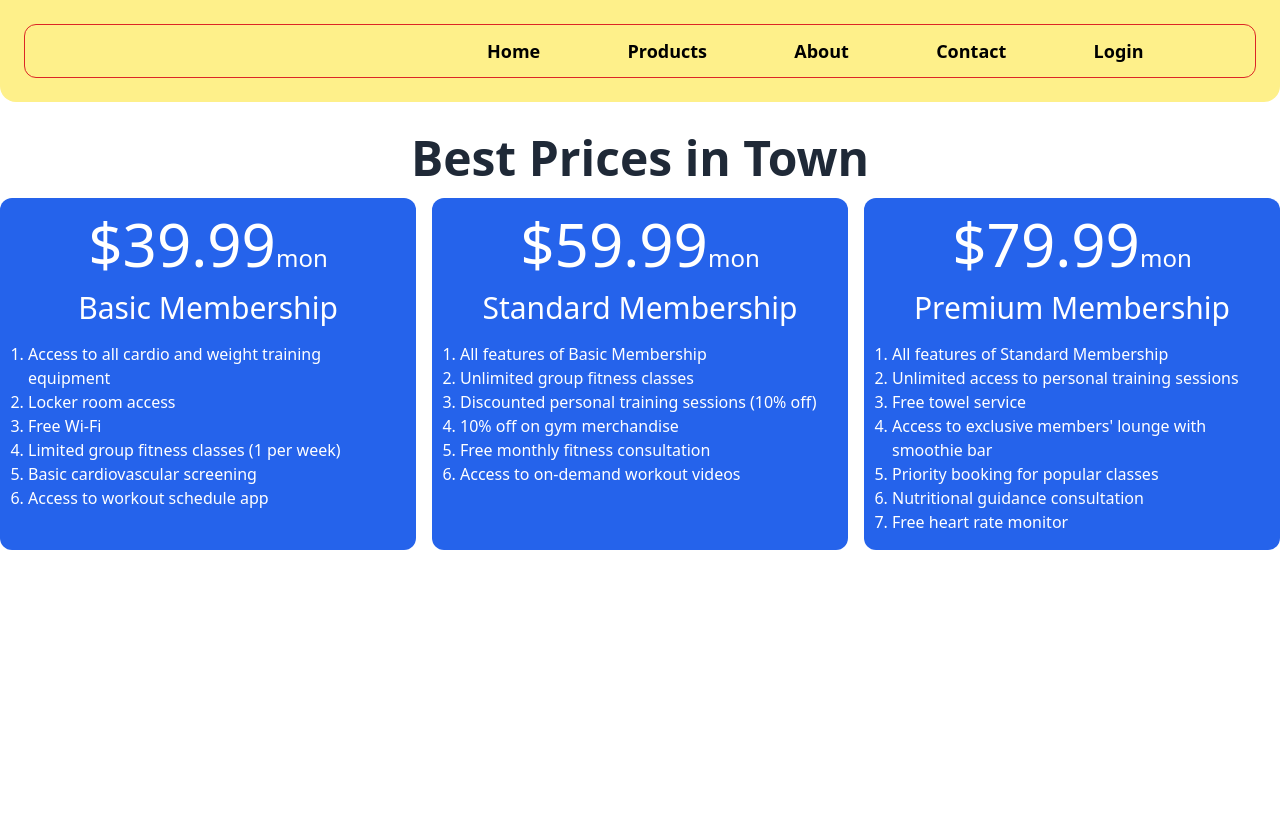
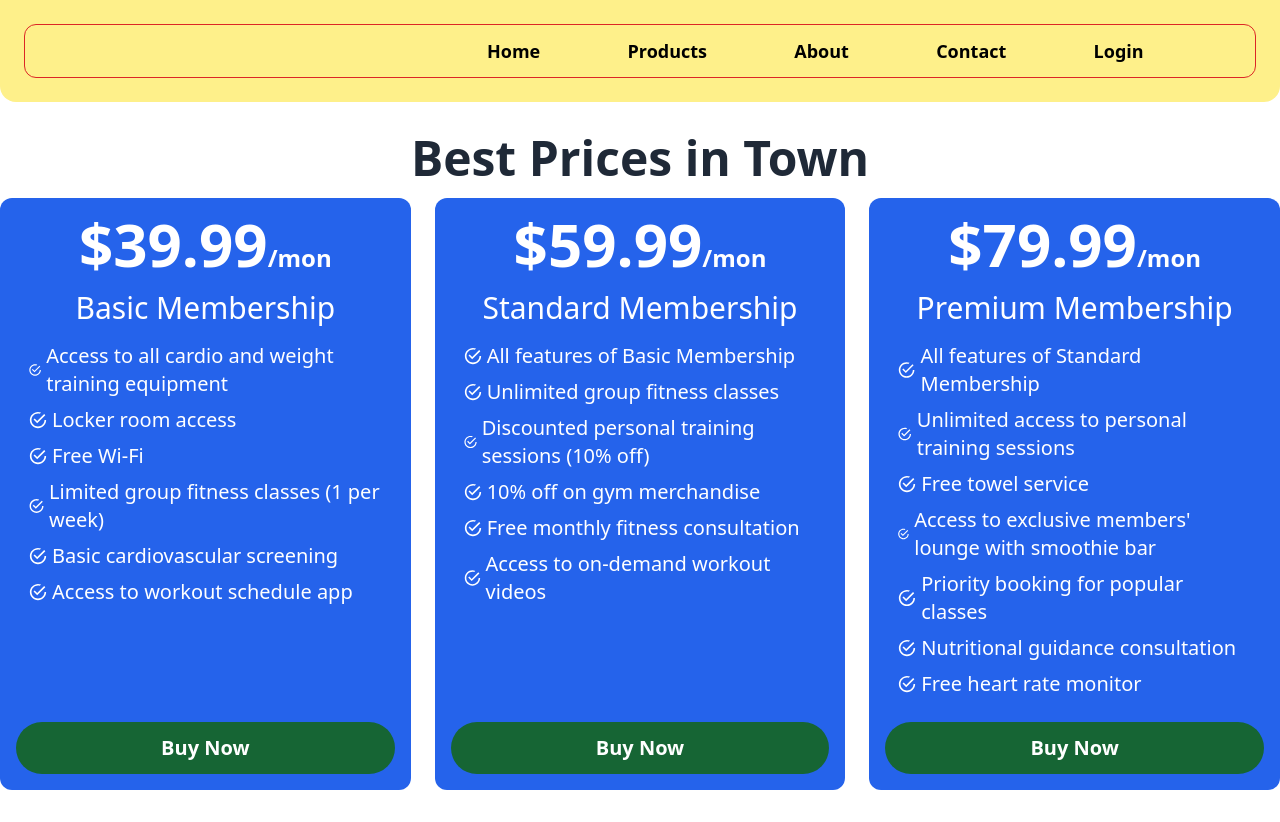
Before and after one commit to SALEHINISLAM/price-options, a React (Vite) app: page / in a window 1280 px wide. Before the commit the page ends 800 px from the top, so only its background shows below. Built offline with nearby package versions, Linux system fonts and the light colour scheme.

Commit message:
btn added

```diff
--- a/src/Components/Feature/Feature.jsx
+++ b/src/Components/Feature/Feature.jsx
@@ -1,9 +1,10 @@
 import React from 'react';
 import PropTypes from 'prop-types';
-
+import { IoMdCheckmarkCircleOutline } from "react-icons/io";
 const Feature = ({feature}) => {
     return (
-        <li className='text-left'>
+        <li className='text-left flex items-center gap-1 text-xl mb-2'>
+            <IoMdCheckmarkCircleOutline />
             {feature}
         </li>
     );
--- a/src/Components/PriceOption/PriceOption.jsx
+++ b/src/Components/PriceOption/PriceOption.jsx
@@ -5,19 +5,20 @@ import Feature from '../Feature/Feature';
 const PriceOption = ({option}) => {
     const {name, price, features}=option;
     return (
-        <div className='bg-blue-600 rounded-xl p-4 text-white text-center space-y-4'>
-            <h2 className='text-6xl'>
+        <div className='bg-blue-600 rounded-xl p-4 text-white text-center space-y-4 flex flex-col'>
+            <h2 className='text-6xl font-bold'>
                 ${price}
                 <span className='text-2xl'>
-                    mon
+                    /mon
                 </span>
             </h2>
             <h3 className='text-3xl my-8'>{name}</h3>
-            <ul className='list-decimal px-3'>
+            <ul className='px-3 flex-grow'>
                 {
                     features.map((feature, index)=><Feature key={index} feature={feature}></Feature>)
                 }
             </ul>
+            <button className='mt-8 bg-green-800 w-full rounded-full py-3 font-bold text-xl hover:bg-green-400'>Buy Now</button>
         </div>
     );
 };
--- a/src/Components/PriceOptions/PriceOptions.jsx
+++ b/src/Components/PriceOptions/PriceOptions.jsx
@@ -49,7 +49,7 @@ const PriceOptions = (props) => {
   return (
     <div className="container mx-auto my-8">
       <h2 className="text-5xl font-bold text-center my-4">Best Prices in Town</h2>
-      <div className="grid grid-cols-1 md:grid-cols-3 gap-4">
+      <div className="grid grid-cols-1 md:grid-cols-3 gap-6">
         {priceOptions.map((option) => (
           <PriceOption key={option.id} option={option}></PriceOption>
         ))}
```
